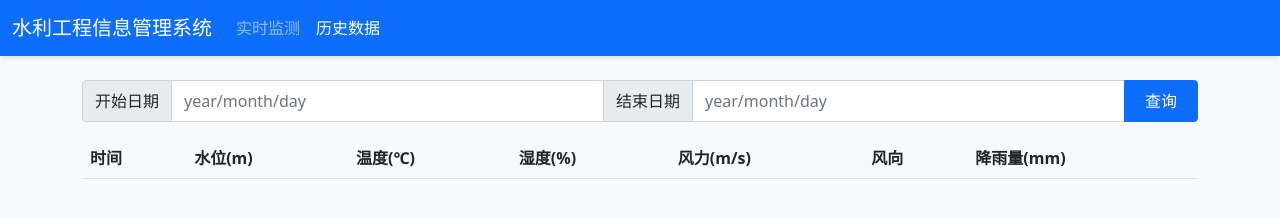
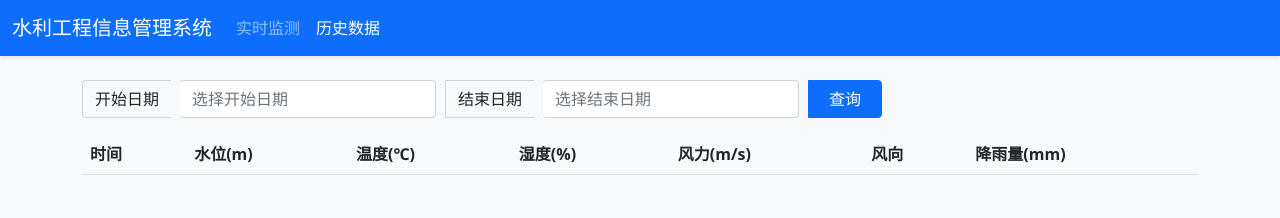
Before and after one commit to GreypLa1n/Information-management-system-for-water-conservancy-projects, a plain HTML site: page web/index.html in a window 1280 px wide. Both pictures are taken after a click on the link "历史数据". Drawn offline with nearby package versions, Linux system fonts and the light colour scheme; no server answers.

Commit message:
优化图表细节，修复了一些bug

```diff
--- a/web/index.html
+++ b/web/index.html
@@ -10,6 +10,7 @@
     <link href="/static/css/style.css" rel="stylesheet">
     <!-- 添加 Flatpickr 样式 -->
     <link rel="stylesheet" href="https://cdn.jsdelivr.net/npm/flatpickr/dist/flatpickr.min.css">
+    <link rel="stylesheet" href="https://cdn.jsdelivr.net/npm/flatpickr/dist/themes/material_blue.css">
     <style>
         .chart-container {
             height: 300px;
@@ -61,6 +62,48 @@
 
         input[type="date"]::-webkit-datetime-edit-fields-wrapper {
             color: black;
+        }
+
+        /* 修改日期选择器样式 */
+        .flatpickr-input {
+            background-color: white !important;
+            flex: 1 !important;
+            /* 让输入框占据剩余空间 */
+            min-width: 0 !important;
+            /* 允许输入框缩小 */
+        }
+
+        .date-picker-container .input-group-text {
+            background-color: #f8f9fa;
+            border-right: none;
+            white-space: nowrap;
+            min-width: fit-content;
+            /* 确保标签文本不会被压缩 */
+        }
+
+        .date-picker-container .form-control {
+            border-left: none;
+        }
+
+        /* 调整输入组的布局 */
+        .date-picker-container {
+            display: flex;
+            gap: 10px;
+            width: 100%;
+            /* 确保容器占满整行 */
+        }
+
+        /* 确保按钮和输入框对齐 */
+        .date-picker-container .btn {
+            height: 38px;
+            white-space: nowrap;
+            /* 确保按钮文本不换行 */
+        }
+
+        /* 调整输入框组合的布局 */
+        .date-picker-container>* {
+            display: flex;
+            align-items: center;
         }
     </style>
 </head>
@@ -184,12 +227,13 @@
         <div id="history-panel" style="display: none;">
             <div class="row mb-3">
                 <div class="col">
-                    <div class="input-group">
+                    <div class="input-group date-picker-container">
                         <span class="input-group-text">开始日期</span>
-                        <input type="text" class="form-control date-picker" id="start-date"
-                            placeholder="year/month/day">
+                        <input type="text" class="form-control flatpickr-input" id="start-date" placeholder="选择开始日期"
+                            data-input>
                         <span class="input-group-text">结束日期</span>
-                        <input type="text" class="form-control date-picker" id="end-date" placeholder="year/month/day">
+                        <input type="text" class="form-control flatpickr-input" id="end-date" placeholder="选择结束日期"
+                            data-input>
                         <button class="btn btn-primary" id="query-btn">查询</button>
                     </div>
                 </div>
@@ -242,25 +286,57 @@
         document.addEventListener('DOMContentLoaded', function () {
             // 配置日期选择器
             const dateConfig = {
-                dateFormat: "Y/m/d",
-                allowInput: true,
-                locale: {
-                    firstDayOfWeek: 1,
-                    weekdays: {
-                        shorthand: ["日", "一", "二", "三", "四", "五", "六"],
-                        longhand: ["星期日", "星期一", "星期二", "星期三", "星期四", "星期五", "星期六"]
-                    },
-                    months: {
-                        shorthand: ["1月", "2月", "3月", "4月", "5月", "6月", "7月", "8月", "9月", "10月", "11月", "12月"],
-                        longhand: ["一月", "二月", "三月", "四月", "五月", "六月", "七月", "八月", "九月", "十月", "十一月", "十二月"]
-                    }
-                }
+                locale: 'zh',
+                dateFormat: "Y-m-d",
+                enableTime: false,
+                time_24hr: true,
+                monthSelectorType: 'static',
+                showMonths: 1,
+                disableMobile: true,
+                prevArrow: '<svg class="fill-current" width="7" height="11" viewBox="0 0 7 11"><path d="M5.4 10.8l1.4-1.4-4-4 4-4L5.4 0 0 5.4z"/></svg>',
+                nextArrow: '<svg class="fill-current" width="7" height="11" viewBox="0 0 7 11"><path d="M1.4 10.8L0 9.4l4-4-4-4L1.4 0l5.4 5.4z"/></svg>',
+                static: true
             };
 
-            // 初始化所有日期选择器
-            document.querySelectorAll('.date-picker').forEach(input => {
-                flatpickr(input, dateConfig);
+            // 初始化开始日期选择器
+            const startDatePicker = flatpickr("#start-date", {
+                ...dateConfig,
+                onChange: function (selectedDates) {
+                    // 更新结束日期选择器的最小日期
+                    endDatePicker.set('minDate', selectedDates[0]);
+                }
             });
+
+            // 初始化结束日期选择器
+            const endDatePicker = flatpickr("#end-date", {
+                ...dateConfig,
+                onChange: function (selectedDates) {
+                    // 更新开始日期选择器的最大日期
+                    startDatePicker.set('maxDate', selectedDates[0]);
+                }
+            });
+
+            // 自定义月份和年份选择器的样式
+            const style = document.createElement('style');
+            style.textContent = `
+                .flatpickr-current-month {
+                    display: flex;
+                    align-items: center;
+                    justify-content: center;
+                    padding: 5px 0;
+                }
+                .flatpickr-current-month .numInputWrapper {
+                    order: -1;
+                    margin-right: 8px;
+                }
+                .numInputWrapper input.cur-year {
+                    font-size: 15px;
+                }
+                .flatpickr-monthDropdown-months {
+                    font-size: 15px;
+                }
+            `;
+            document.head.appendChild(style);
         });
     </script>
 </body>
--- a/web/static/js/main.js
+++ b/web/static/js/main.js
@@ -172,15 +172,15 @@ async function updateRealtimeData() {
 
         if (Array.isArray(data) && data.length > 0) {
             // 更新卡片数据（显示最新一条）
-            const latestData = data[0];
+            const latestData = data[data.length - 1];  // 使用最后一条数据而不是第一条
             document.getElementById('water-level').textContent = latestData.water_level.toFixed(2);
             document.getElementById('temperature').textContent = latestData.temperature.toFixed(1);
             document.getElementById('humidity').textContent = latestData.humidity.toFixed(1);
             document.getElementById('wind-power').textContent = latestData.windpower.toFixed(1);
 
-            // 获取第一条数据的完整日期，用于显示在左上角
-            const firstDate = new Date(data[0].timestamp);
-            const dateStr = firstDate.toLocaleDateString('zh-CN', {
+            // 获取最新数据的完整日期，用于显示在左上角
+            const latestDate = new Date(latestData.timestamp);
+            const dateStr = latestDate.toLocaleDateString('zh-CN', {
                 year: 'numeric',
                 month: '2-digit',
                 day: '2-digit'
```
